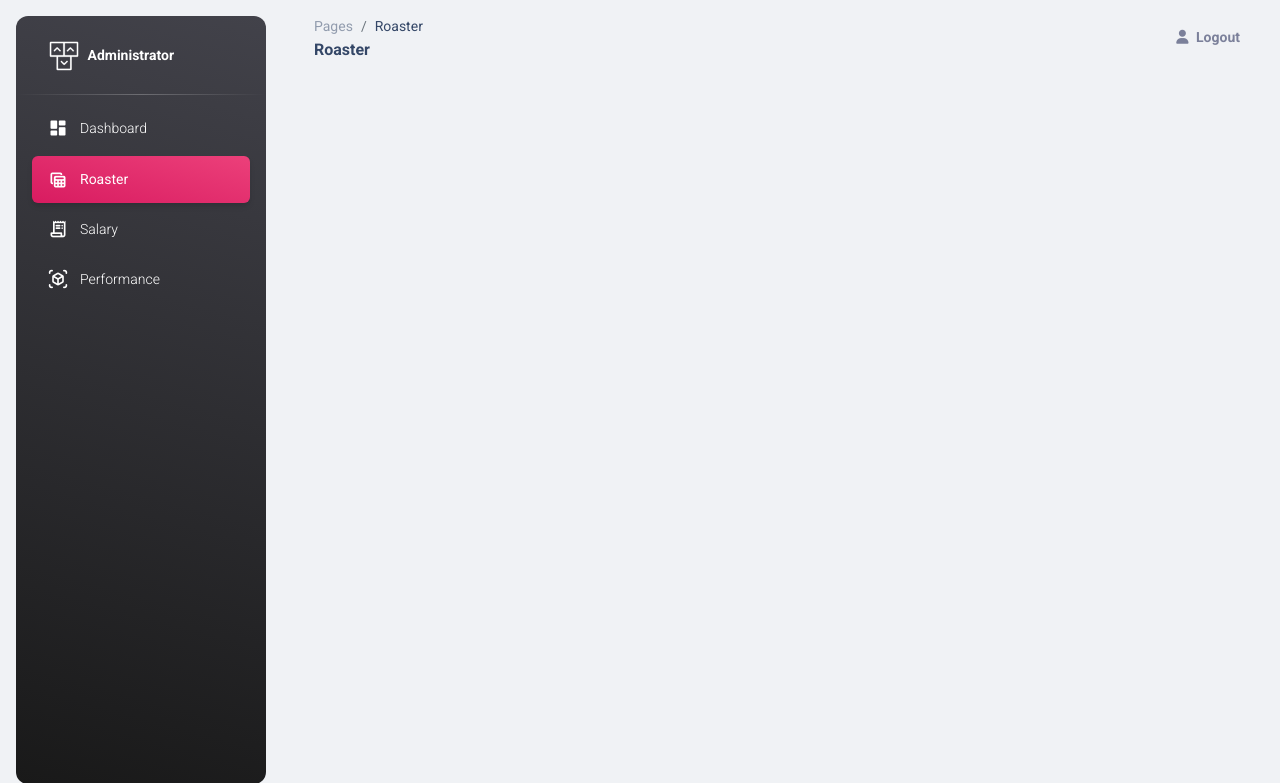
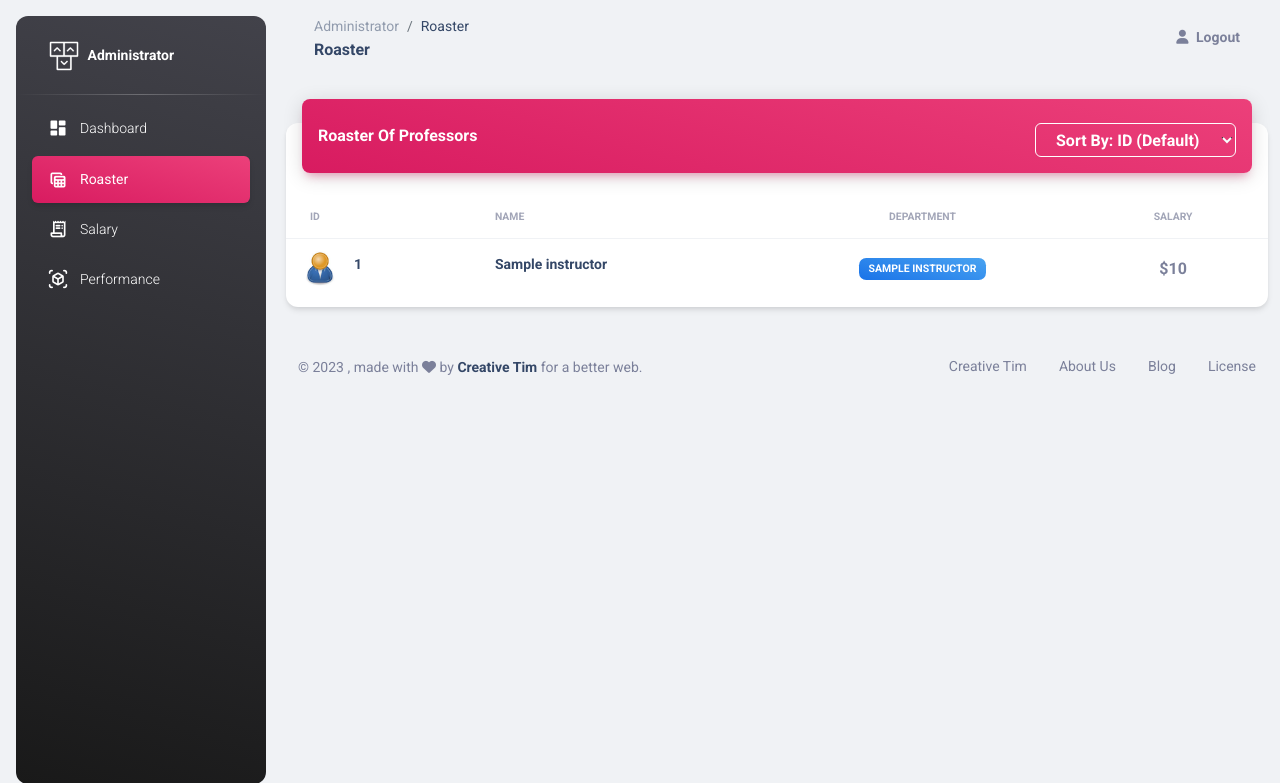
Before and after one commit to Lambert-Igene/Group_G_EE568_Project, a Django app: page /admin/roaster in a window 1280 px wide. Shown: the top 783 px of the page. Run offline with Django 4.2, Linux system fonts and the light colour scheme; tables that the repository leaves empty hold one stand-in row (values such as "Sample post"); some libraries are stand-ins or nearby versions.

Commit message:
- Deleted icon images - added django humanize library - implemented FR1: Roaster

```diff
--- a/Group_G_EE568_Project/settings.py
+++ b/Group_G_EE568_Project/settings.py
@@ -38,7 +38,8 @@ INSTALLED_APPS = [
     'django.contrib.sessions',
     'django.contrib.messages',
     'django.contrib.staticfiles',
-    'university'
+    'university',
+    'django.contrib.humanize'
 ]
 
 MIDDLEWARE = [
--- a/university/templates/admin/roaster.html
+++ b/university/templates/admin/roaster.html
@@ -1,6 +1,7 @@
 <!DOCTYPE html>
 <html lang="en">
 {% load static %}
+{% load humanize %}
 <head>
   <meta charset="utf-8" />
   <meta name="viewport" content="width=device-width, initial-scale=1, shrink-to-fit=no">
@@ -74,11 +75,12 @@
   </aside>
   <main class="main-content position-relative max-height-vh-100 h-100 border-radius-lg ">
     <!-- Navbar -->
-    <nav class="navbar navbar-main navbar-expand-lg px-0 mx-4 shadow-none border-radius-xl" id="navbarBlur" data-scroll="true">
+    <nav class="navbar navbar-main navbar-expand-lg px-0 mx-4 shadow-none border-radius-xl" id="navbarBlur"
+         data-scroll="true">
       <div class="container-fluid py-1 px-3">
         <nav aria-label="breadcrumb">
           <ol class="breadcrumb bg-transparent mb-0 pb-0 pt-1 px-0 me-sm-6 me-5">
-            <li class="breadcrumb-item text-sm"><a class="opacity-5 text-dark" href="javascript:">Pages</a></li>
+            <li class="breadcrumb-item text-sm"><a class="opacity-5 text-dark" href="javascript:">Administrator</a></li>
             <li class="breadcrumb-item text-sm text-dark active" aria-current="page">Roaster</li>
           </ol>
           <h6 class="font-weight-bolder mb-0">Roaster</h6>
@@ -109,6 +111,106 @@
     <!-- End Navbar -->
     <div class="container-fluid py-4">
 
+      <div class="row">
+        <div class="col-12">
+          <div class="card my-4">
+            <div class="card-header p-0 position-relative mt-n4 mx-3 z-index-2">
+              <form id="form" method="get" action="{% url 'admin_roaster' %}" role="form"
+                    class="bg-gradient-primary text-white shadow-primary border-radius-lg pt-4 pb-3 d-flex justify-content-between">
+                <h6 class="text-white text-bold text-capitalize ps-3">Roaster of Professors</h6>
+                <select name="sort_by" class="form-select text-md text-white text-bold d-inline-block w-auto" required
+                        style="padding: 0 1rem !important; margin-right: 1rem; appearance: auto; border: 1px solid #FFF !important;"
+                        onchange="document.getElementById('form').submit();">
+                  <option class="text-dark" value="id" {% if sort_by == 'id' %} selected {% endif %}>Sort By: ID (Default)</option>
+                  <option class="text-dark" value="name" {% if sort_by == 'name' %} selected {% endif %}>Sort By: Name</option>
+                  <option class="text-dark" value="dept_name" {% if sort_by == 'dept_name' %} selected {% endif %}>Sort By: Department</option>
+                  <option class="text-dark" value="salary" {% if sort_by == 'salary' %} selected {% endif %}>Sort By: Salary</option>
+                </select>
+              </form>
+            </div>
+            <div class="card-body px-0 pb-2">
+              <div class="table-responsive p-0">
+                <table class="table align-items-center mb-0">
+                  <thead>
+                  <tr>
+                    <th class="text-uppercase text-secondary text-xxs font-weight-bolder opacity-7">ID</th>
+                    <th class="text-uppercase text-secondary text-xxs font-weight-bolder opacity-7 ps-2">Name</th>
+                    <th class="text-center text-uppercase text-secondary text-xxs font-weight-bolder opacity-7">
+                      Department
+                    </th>
+                    <th class="text-center text-uppercase text-secondary text-xxs font-weight-bolder opacity-7">
+                      Salary
+                    </th>
+                  </tr>
+                  </thead>
+                  <tbody>
+                  {% for profesor in professors %}
+                    <tr>
+                      <td>
+                        <div class="d-flex px-2 py-1">
+                          <div>
+                            <img src="{% static 'img/user_icon.jpg' %}" class="avatar avatar-sm me-3 border-radius-lg"
+                                 alt="">
+                          </div>
+                          <div class="d-flex flex-column justify-content-center">
+                            <h6 class="text-sm">{{ profesor.id }}</h6>
+                          </div>
+                        </div>
+                      </td>
+                      <td>
+                        <h6 class="text-sm">{{ profesor.name }}</h6>
+                      </td>
+                      <td class="align-middle text-center text-sm">
+                        <span class="badge badge-sm bg-gradient-info">{{ profesor.dept_name_id }}</span>
+                      </td>
+                      <td class="align-middle text-center">
+                        <span class="text-secondary font-weight-bold">${{ profesor.salary|intcomma }}</span>
+                      </td>
+                    </tr>
+                  {% endfor %}
+                  </tbody>
+                </table>
+              </div>
+            </div>
+          </div>
+        </div>
+        <footer class="footer py-4  ">
+          <div class="container-fluid">
+            <div class="row align-items-center justify-content-lg-between">
+              <div class="col-lg-6 mb-lg-0 mb-4">
+                <div class="copyright text-center text-sm text-muted text-lg-start">
+                  ©
+                  <script>
+                      document.write(new Date().getFullYear())
+                  </script>
+                  ,
+                  made with <i class="fa fa-heart"></i> by
+                  <a href="https://www.creative-tim.com" class="font-weight-bold" target="_blank">Creative Tim</a>
+                  for a better web.
+                </div>
+              </div>
+              <div class="col-lg-6">
+                <ul class="nav nav-footer justify-content-center justify-content-lg-end">
+                  <li class="nav-item">
+                    <a href="https://www.creative-tim.com" class="nav-link text-muted" target="_blank">Creative Tim</a>
+                  </li>
+                  <li class="nav-item">
+                    <a href="https://www.creative-tim.com/presentation" class="nav-link text-muted" target="_blank">About
+                      Us</a>
+                  </li>
+                  <li class="nav-item">
+                    <a href="https://www.creative-tim.com/blog" class="nav-link text-muted" target="_blank">Blog</a>
+                  </li>
+                  <li class="nav-item">
+                    <a href="https://www.creative-tim.com/license" class="nav-link pe-0 text-muted"
+                       target="_blank">License</a>
+                  </li>
+                </ul>
+              </div>
+            </div>
+          </div>
+        </footer>
+      </div>
     </div>
   </main>
   <!--   Core JS Files   -->
@@ -116,262 +218,14 @@
   <script src="{% static 'js/core/bootstrap.min.js' %}"></script>
   <script src="{% static 'js/plugins/perfect-scrollbar.min.js' %}"></script>
   <script src="{% static 'js/plugins/smooth-scrollbar.min.js' %}"></script>
-  <script src="{% static 'js/plugins/chartjs.min.js' %}"></script>
   <script>
-    var ctx = document.getElementById("chart-bars").getContext("2d");
-
-    new Chart(ctx, {
-      type: "bar",
-      data: {
-        labels: ["M", "T", "W", "T", "F", "S", "S"],
-        datasets: [{
-          label: "Sales",
-          tension: 0.4,
-          borderWidth: 0,
-          borderRadius: 4,
-          borderSkipped: false,
-          backgroundColor: "rgba(255, 255, 255, .8)",
-          data: [50, 20, 10, 22, 50, 10, 40],
-          maxBarThickness: 6
-        }, ],
-      },
-      options: {
-        responsive: true,
-        maintainAspectRatio: false,
-        plugins: {
-          legend: {
-            display: false,
+      var win = navigator.platform.indexOf('Win') > -1;
+      if (win && document.querySelector('#sidenav-scrollbar')) {
+          var options = {
+              damping: '0.5'
           }
-        },
-        interaction: {
-          intersect: false,
-          mode: 'index',
-        },
-        scales: {
-          y: {
-            grid: {
-              drawBorder: false,
-              display: true,
-              drawOnChartArea: true,
-              drawTicks: false,
-              borderDash: [5, 5],
-              color: 'rgba(255, 255, 255, .2)'
-            },
-            ticks: {
-              suggestedMin: 0,
-              suggestedMax: 500,
-              beginAtZero: true,
-              padding: 10,
-              font: {
-                size: 14,
-                weight: 300,
-                family: "Roboto",
-                style: 'normal',
-                lineHeight: 2
-              },
-              color: "#fff"
-            },
-          },
-          x: {
-            grid: {
-              drawBorder: false,
-              display: true,
-              drawOnChartArea: true,
-              drawTicks: false,
-              borderDash: [5, 5],
-              color: 'rgba(255, 255, 255, .2)'
-            },
-            ticks: {
-              display: true,
-              color: '#f8f9fa',
-              padding: 10,
-              font: {
-                size: 14,
-                weight: 300,
-                family: "Roboto",
-                style: 'normal',
-                lineHeight: 2
-              },
-            }
-          },
-        },
-      },
-    });
-
-
-    var ctx2 = document.getElementById("chart-line").getContext("2d");
-
-    new Chart(ctx2, {
-      type: "line",
-      data: {
-        labels: ["Apr", "May", "Jun", "Jul", "Aug", "Sep", "Oct", "Nov", "Dec"],
-        datasets: [{
-          label: "Mobile apps",
-          tension: 0,
-          borderWidth: 0,
-          pointRadius: 5,
-          pointBackgroundColor: "rgba(255, 255, 255, .8)",
-          pointBorderColor: "transparent",
-          borderColor: "rgba(255, 255, 255, .8)",
-          borderColor: "rgba(255, 255, 255, .8)",
-          borderWidth: 4,
-          backgroundColor: "transparent",
-          fill: true,
-          data: [50, 40, 300, 320, 500, 350, 200, 230, 500],
-          maxBarThickness: 6
-
-        }],
-      },
-      options: {
-        responsive: true,
-        maintainAspectRatio: false,
-        plugins: {
-          legend: {
-            display: false,
-          }
-        },
-        interaction: {
-          intersect: false,
-          mode: 'index',
-        },
-        scales: {
-          y: {
-            grid: {
-              drawBorder: false,
-              display: true,
-              drawOnChartArea: true,
-              drawTicks: false,
-              borderDash: [5, 5],
-              color: 'rgba(255, 255, 255, .2)'
-            },
-            ticks: {
-              display: true,
-              color: '#f8f9fa',
-              padding: 10,
-              font: {
-                size: 14,
-                weight: 300,
-                family: "Roboto",
-                style: 'normal',
-                lineHeight: 2
-              },
-            }
-          },
-          x: {
-            grid: {
-              drawBorder: false,
-              display: false,
-              drawOnChartArea: false,
-              drawTicks: false,
-              borderDash: [5, 5]
-            },
-            ticks: {
-              display: true,
-              color: '#f8f9fa',
-              padding: 10,
-              font: {
-                size: 14,
-                weight: 300,
-                family: "Roboto",
-                style: 'normal',
-                lineHeight: 2
-              },
-            }
-          },
-        },
-      },
-    });
-
-    var ctx3 = document.getElementById("chart-line-tasks").getContext("2d");
-
-    new Chart(ctx3, {
-      type: "line",
-      data: {
-        labels: ["Apr", "May", "Jun", "Jul", "Aug", "Sep", "Oct", "Nov", "Dec"],
-        datasets: [{
-          label: "Mobile apps",
-          tension: 0,
-          borderWidth: 0,
-          pointRadius: 5,
-          pointBackgroundColor: "rgba(255, 255, 255, .8)",
-          pointBorderColor: "transparent",
-          borderColor: "rgba(255, 255, 255, .8)",
-          borderWidth: 4,
-          backgroundColor: "transparent",
-          fill: true,
-          data: [50, 40, 300, 220, 500, 250, 400, 230, 500],
-          maxBarThickness: 6
-
-        }],
-      },
-      options: {
-        responsive: true,
-        maintainAspectRatio: false,
-        plugins: {
-          legend: {
-            display: false,
-          }
-        },
-        interaction: {
-          intersect: false,
-          mode: 'index',
-        },
-        scales: {
-          y: {
-            grid: {
-              drawBorder: false,
-              display: true,
-              drawOnChartArea: true,
-              drawTicks: false,
-              borderDash: [5, 5],
-              color: 'rgba(255, 255, 255, .2)'
-            },
-            ticks: {
-              display: true,
-              padding: 10,
-              color: '#f8f9fa',
-              font: {
-                size: 14,
-                weight: 300,
-                family: "Roboto",
-                style: 'normal',
-                lineHeight: 2
-              },
-            }
-          },
-          x: {
-            grid: {
-              drawBorder: false,
-              display: false,
-              drawOnChartArea: false,
-              drawTicks: false,
-              borderDash: [5, 5]
-            },
-            ticks: {
-              display: true,
-              color: '#f8f9fa',
-              padding: 10,
-              font: {
-                size: 14,
-                weight: 300,
-                family: "Roboto",
-                style: 'normal',
-                lineHeight: 2
-              },
-            }
-          },
-        },
-      },
-    });
-  </script>
-  <script>
-    var win = navigator.platform.indexOf('Win') > -1;
-    if (win && document.querySelector('#sidenav-scrollbar')) {
-      var options = {
-        damping: '0.5'
+          Scrollbar.init(document.querySelector('#sidenav-scrollbar'), options);
       }
-      Scrollbar.init(document.querySelector('#sidenav-scrollbar'), options);
-    }
   </script>
   <!-- Github buttons -->
   <script async defer src="https://buttons.github.io/buttons.js"></script>
--- a/university/views.py
+++ b/university/views.py
@@ -72,8 +72,17 @@ def admin(request):
     return HttpResponse(template.render(context, request))
 
 def roaster(request):
+    sort_by = request.GET.get('sort_by')
+    if sort_by not in ['id', 'name', 'dept_name', 'salary']:
+        sort_by = 'id'
+
     template = loader.get_template('admin/roaster.html')
-    context = {}
+    professors = Instructor.objects.all().order_by(sort_by).values()
+    print(professors)
+    context = {
+        'professors': professors,
+        'sort_by': sort_by
+    }
 
     return HttpResponse(template.render(context, request))
 
```
Also changed, not shown: university/static/img/team-1.jpg (deleted), university/static/img/team-2.jpg (deleted), university/static/img/team-3.jpg (deleted), university/static/img/team-4.jpg (deleted), university/static/img/team-5.jpg (deleted), university/static/img/user_icon.jpg (added).
